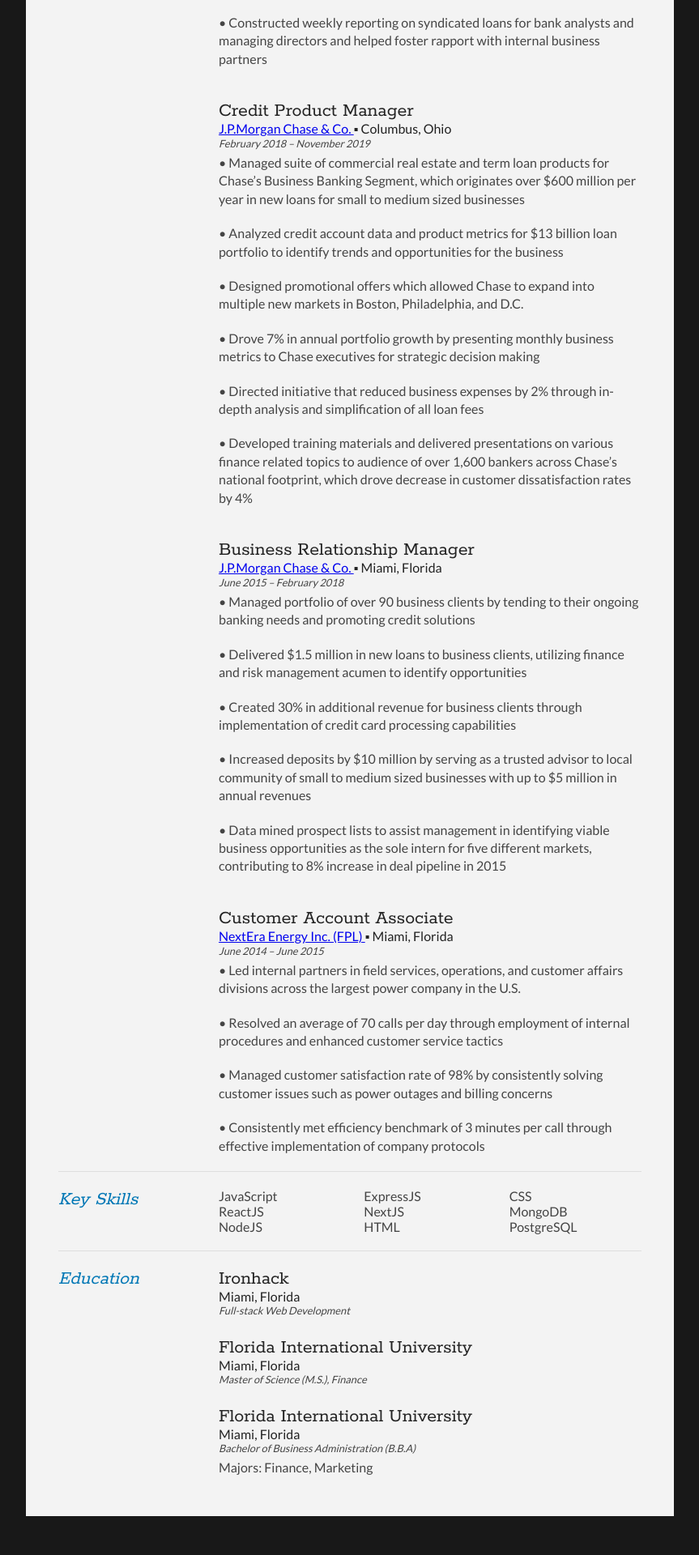
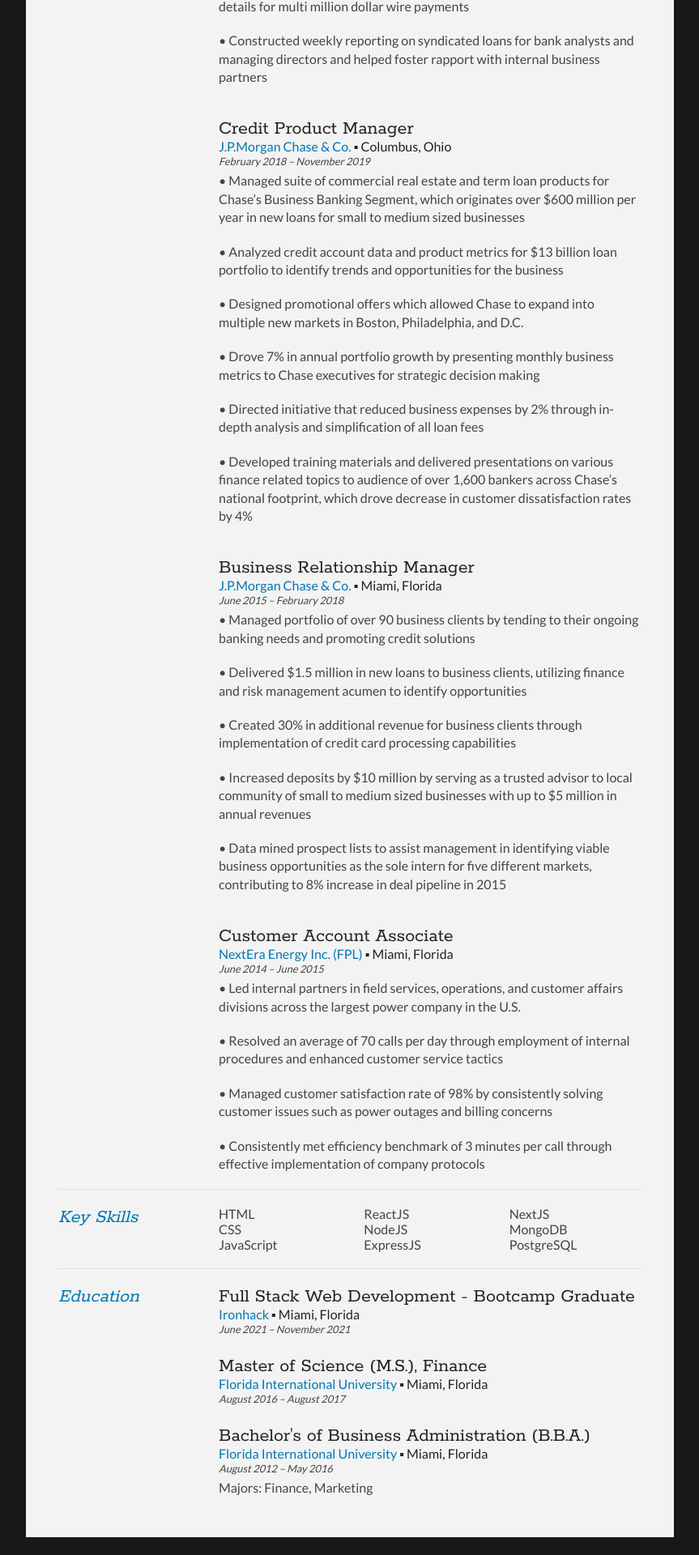
Before and after one commit to kpla001/kylepla.com, a Next.js app: page /resume in a window 1280 px wide. Shown: the part 736-2656 px from the top of the page at 81% size, without its empty margins (208-1071 px from the left). Built offline with nearby package versions, Linux system fonts and the light colour scheme.

Commit message:
edit resume education section

```diff
--- a/pages/resume.js
+++ b/pages/resume.js
@@ -50,7 +50,7 @@
                     </div>
 
                     <div className="sectionContent">
-                        <p>Full-stack web developer with a background in banking and a passion for tech, looking to expand expertise in web-based programming languages, frameworks, and applications. My objective is to to help organizations drive client conversions via website engagement, as well as simplify their internal business procedures through effective software implementation.
+                        <p>Full-stack web developer with a background in banking and a passion for tech, continuously looking to expand expertise in web-based programming languages, frameworks, and applications. My objective is to to help organizations drive client conversions via website engagement, as well as simplify their internal business procedures through effective software implementation.
                         </p>
                     </div>
                 </article>
@@ -67,7 +67,7 @@
                     <article>
                         <h2>Commercial Loan QC Analyst</h2>
                         <h4>
-                            <a href="https://commercial.bmoharris.com/en/">
+                            <a className="resumeOrganizations" href="https://commercial.bmoharris.com/en/">
                                {`BMO Harris Bank `}
                             </a>
                             {`▪ Chicago, Illinois`}
@@ -84,10 +84,10 @@
                     <article>
                         <h2>Credit Product Manager</h2>
                         <h4>
-                            <a href="https://www.jpmorganchase.com/">
+                            <a className="resumeOrganizations" href="https://www.jpmorganchase.com/">
                                {`J.P.Morgan Chase & Co. `}
                             </a>
-                            {`▪ Columbus, Ohio`}
+                            {`▪  Columbus, Ohio`}
                         </h4>
                         <p className="subDetails">February 2018 – November 2019</p>
                         <p>• Managed suite of commercial real estate and term loan products for Chase’s Business Banking Segment, which originates over $600 million per year in new loans for small to medium sized businesses</p>
@@ -103,7 +103,7 @@
                     <article>
                         <h2>Business Relationship Manager</h2>
                         <h4>
-                            <a href="https://www.jpmorganchase.com/">
+                            <a className="resumeOrganizations" href="https://www.jpmorganchase.com/">
                                {`J.P.Morgan Chase & Co. `}
                             </a>
                             {`▪ Miami, Florida`}
@@ -119,10 +119,10 @@
                     <article>
                         <h2>Customer Account Associate</h2>
                         <h4>
-                            <a href="https://www.fpl.com/about/company-profile.html">
+                            <a className="resumeOrganizations" href="https://www.fpl.com/about/company-profile.html">
                                {`NextEra Energy Inc. (FPL) `}
                             </a>
-                            {`▪ Miami, Florida`}
+                            {`▪  Miami, Florida`}
                         </h4>
                         <p className="subDetails">June 2014 – June 2015</p>
                         <p>• Led internal partners in field services, operations, and customer affairs divisions across the largest power company in the U.S.</p>
@@ -142,13 +142,13 @@
 
                 <div className="sectionContent">
                     <ul className="keySkills">
+                        <li>HTML</li>
+                        <li>CSS</li>
                         <li>JavaScript</li>
                         <li>ReactJS</li>
                         <li>NodeJS</li>
                         <li>ExpressJS</li>
                         <li>NextJS</li>
-                        <li>HTML</li>
-                        <li>CSS</li>
                         <li>MongoDB</li>
                         <li>PostgreSQL</li>
                     </ul>
@@ -164,22 +164,37 @@
 
                 <div className="sectionContent">
                 <article>
-                        <h2>Ironhack</h2>
-                        <h4>Miami, Florida</h4>
-                        <p className="subDetails">Full-stack Web Development</p>
+                        <h2>Full Stack Web Development - Bootcamp Graduate </h2>
+                        <h4>
+                            <a className="resumeOrganizations" href="hhttps://www.ironhack.com/en">
+                               {`Ironhack `}
+                            </a>
+                            {`▪  Miami, Florida`}
+                        </h4>
+                        <p className="subDetails">June 2021 – November 2021</p>
                         <br/>
                     </article>
                     <article>
-                        <h2>Florida International University</h2>
-                        <h4>Miami, Florida</h4>
-                        <p className="subDetails">Master of Science (M.S.), Finance</p>
+                        <h2>Master of Science (M.S.), Finance</h2>
+                        <h4>
+                            <a className="resumeOrganizations" href="https://www.fiu.edu">
+                               {`Florida International University `}
+                            </a>
+                            {`▪  Miami, Florida`}
+                        </h4>
+                        <p className="subDetails">August 2016 – August 2017</p>
                         <br/>
                     </article>
 
                     <article>
-                        <h2>Florida International University</h2>
-                        <h4>Miami, Florida</h4>
-                        <p className="subDetails">Bachelor of Business Administration (B.B.A)</p>
+                        <h2>{`Bachelor's of Business Administration (B.B.A.)`}</h2>
+                        <h4>
+                            <a className="resumeOrganizations" href="https://www.fiu.edu">
+                            {`Florida International University `}
+                            </a>
+                            {`▪  Miami, Florida`}
+                        </h4>
+                        <p className="subDetails">August 2012 – May 2016</p>
                         <p>Majors: Finance, Marketing </p>
                         <br/>
                     </article>
@@ -191,5 +206,5 @@
     </div>
     </body>
 </div>
-  )
+)
 }
--- a/styles/resume.scss
+++ b/styles/resume.scss
@@ -223,6 +223,11 @@
     font-family: "Rokkitt", Helvetica, Arial, sans-serif;
     font-style: italic;
     font-size: 1.5em;
+    color: #0077b5;
+  }
+
+  .resumeOrganizations {
+    text-decoration: none;
     color: #0077b5;
   }
 
```
